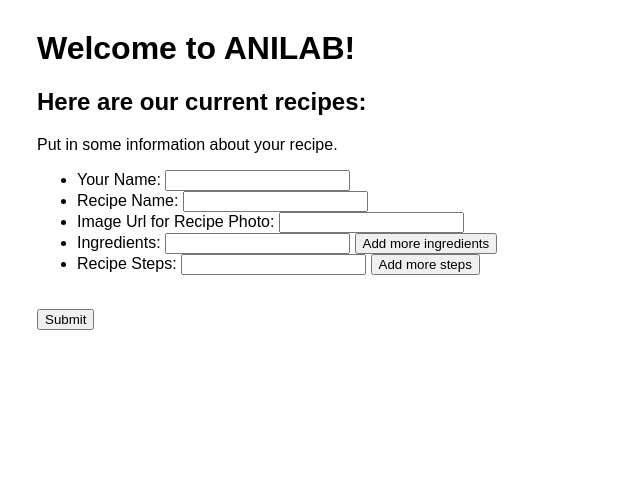
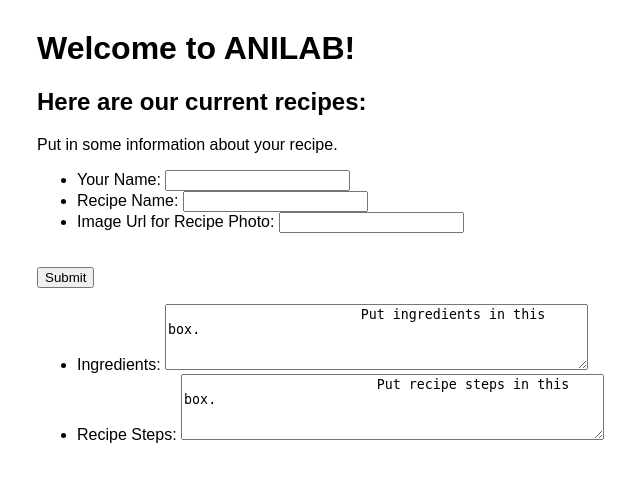
Before and after one commit to SMMotteler/FTF-Anilab, a Flask app: page / in a window 1280 px wide. Shown: the top 482 px of the page, without its empty margins (91-731 px from the left). Run offline with Flask 2, Linux system fonts and the light colour scheme; data that the repository does not hold is empty; some libraries are stand-ins or nearby versions.

Commit message:
commented out bad javascript

```diff
--- a/app.py
+++ b/app.py
@@ -38,12 +38,11 @@ def handle_recipe():
        recipe_name = request.form['recipe_name']
        img_url = request.form['img_url']
        user = request.form['user']
-       ingredients = request.form['ingredients[]']
-       recipe_steps = request.form['recipe_steps[]']
+       ingredients = request.form['ingredients']
+       recipe_steps = request.form['recipe_steps']
 
        # get the collection you want to use
        collection = mongo.db.recipe_collection
-
        # insert the new data
        collection.insert({'recipe': recipe_name, 'img': img_url, 'user': user, 'ingredients': ingredients, 'recipe_steps': recipe_steps})
-       return render_template("yourgif.html", url = img_url, recipe=recipe_name, time = datetime.now(), user=user, ingredients = ingredients, recipe_steps = recipe_steps)
+       return render_template("yourgif.html", url = img_url, recipe=recipe_name, time = datetime.now())
--- a/templates/index.html
+++ b/templates/index.html
@@ -12,18 +12,8 @@
                     {% for recipe in recipes %}
                         <li>
                             {{ recipe.recipe }} contributed by {{recipe.user}}<br> <img src = {{ recipe.img }} >
-                            <br>Ingredients:
-                            <ul>
-                                {% for ingredient in recipe.ingredients %}
-                                    <li>{{ingredient}}</li>
-                                {% endfor %}
-                            </ul>
-                            <br>Steps:
-                            <ol>
-                                {% for step in recipe.recipe_steps %}
-                                    <li>{{step}}</li>
-                                {% endfor %}
-                            </ol>
+                            <br>Ingredients: <br> {{ recipe.ingredients }}
+                            <br>Steps: <br> {{recipe.recipe_steps}}
                         </li>
                     {% endfor %}
                 </ul>
@@ -43,18 +33,24 @@
                     <label for="img_url">Image Url for Recipe Photo:</label>
                     <input type="text" name="img_url" value=""/>
                 </li>
-                <li id = "ingredients">
-                    <label for="ingredients[]">Ingredients:</label>
-                    <input type="text" name="ingredients[]" value=""/>
-                    <button id="addMoreI" onclick="addMoreI()">Add more ingredients</button>
-                </li>
-                <li id = "steps">
-                    <label for="recipe_steps[]">Recipe Steps:</label>
-                    <input type="text" name="recipe_steps[]" value=""/>
-                    <button id="addMoreR" onclick="addMoreR()">Add more steps</button>
-                </li>
             </ul>
             <br><input type="submit" value="Submit"/>
         </form>
+        <ul>
+            <li id = "ingredients">
+                <label for="ingredients">Ingredients:</label>
+                    <textarea name="ingredients" rows="4" cols="50">
+                        Put ingredients in this box.
+                    </textarea>
+                <!-- <button id="addMoreI" onclick="addMoreI()">Add more ingredients</button> -->
+            </li>
+            <li id = "steps">
+                <label for="recipe_steps">Recipe Steps:</label>
+                    <textarea name="recipe_steps" rows="4" cols="50">
+                        Put recipe steps in this box.
+                    </textarea>
+                <!-- <button id="addMoreR" onclick="addMoreR()">Add more steps</button> -->
+            </li>
+        </ul>
     </body>
 </html>
```
